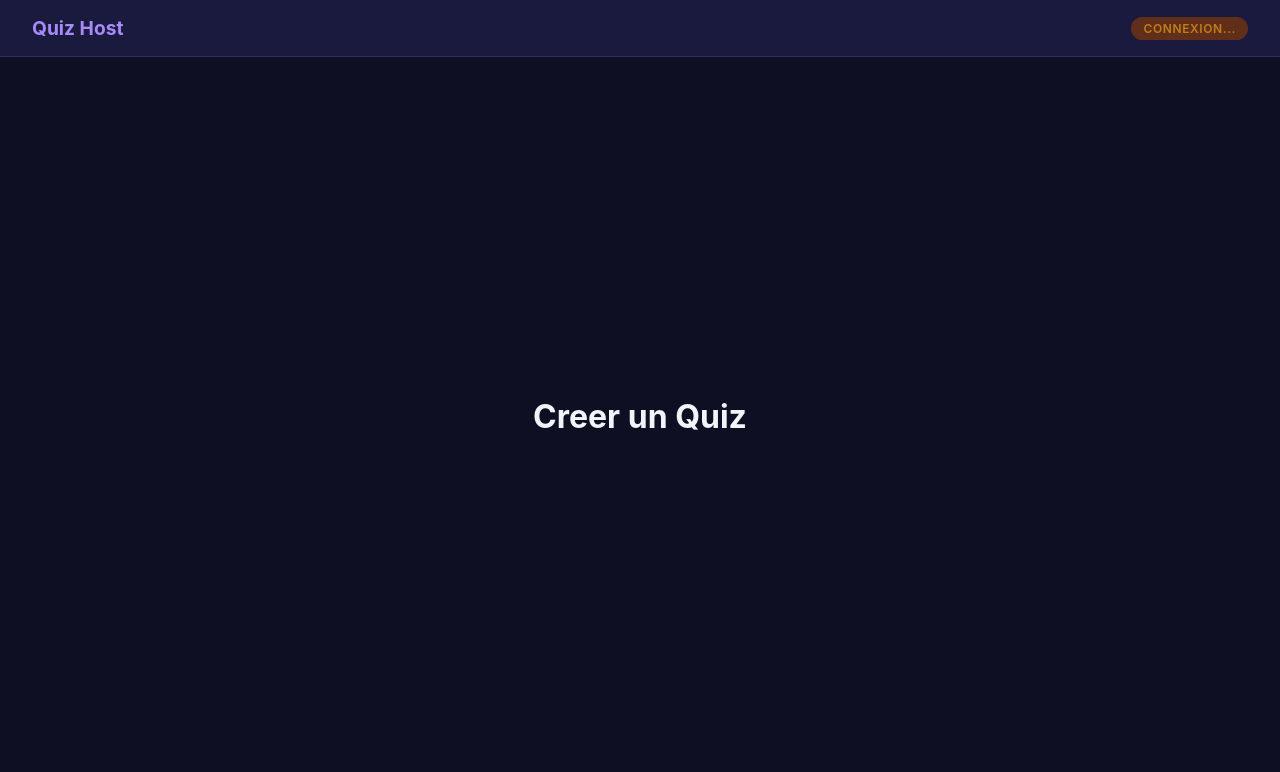
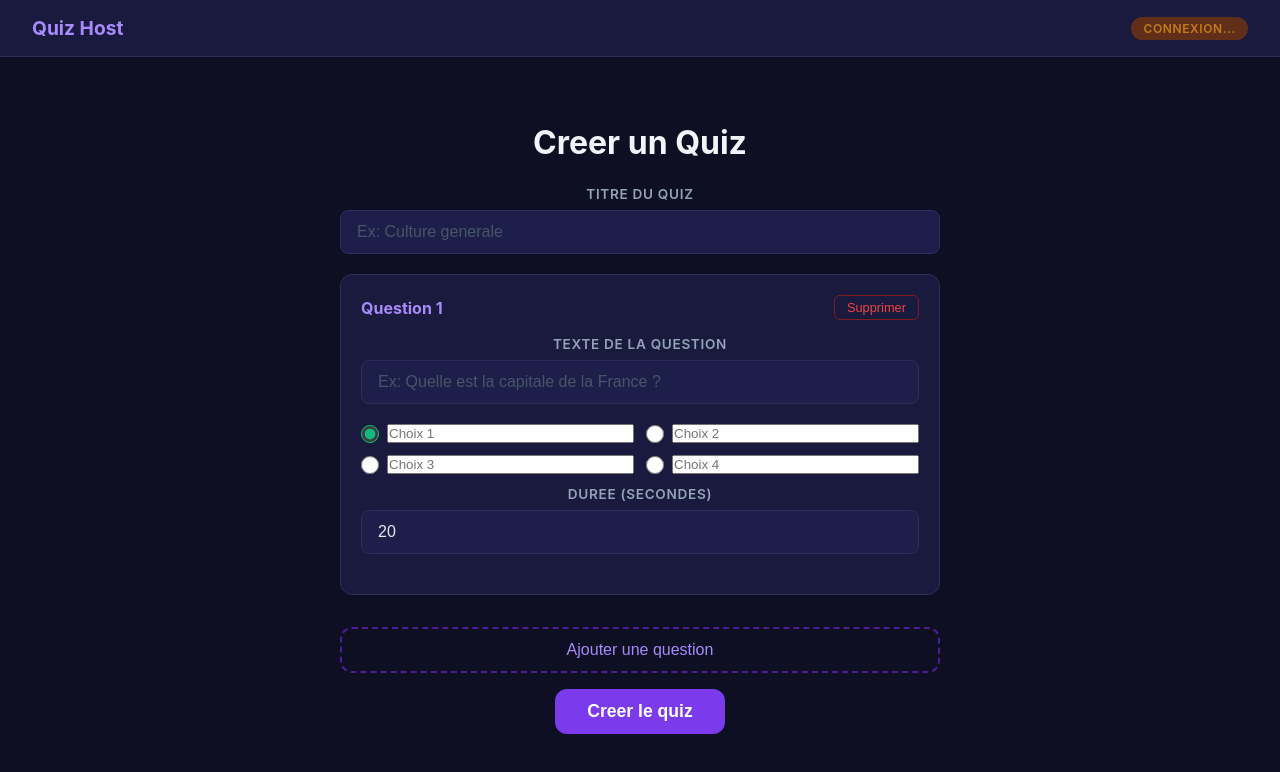
Before and after one commit to Ambiya12/Quiz-App, a React (Vite) app in the folder host-app/: page / in a window 1280 px wide. Shown: the top 772 px of the page. Built offline with nearby package versions, Linux system fonts and the light colour scheme; no server answers.

Commit message:
✨ feat(host) : App + composants UI (#2)
Feature added :

- Implémente App.tsx (gestion des phases et des messages WebSocket).
- Ajoute CreateQuiz, Lobby, QuestionView, Results, Leaderboard.

```diff
--- a/host-app/src/App.tsx
+++ b/host-app/src/App.tsx
@@ -34,55 +34,61 @@ function App() {
   useEffect(() => {
     if (!lastMessage) return
 
-    // TODO: Traiter chaque type de message du serveur
-    // Utiliser un switch sur lastMessage.type
+    const message: ServerMessage = lastMessage
 
-    switch (lastMessage.type) {
+    switch (message.type) {
       case 'sync': {
-        // TODO: Quand le serveur envoie un sync (apres host:create),
-        // extraire le quizCode de lastMessage.data et mettre a jour l'etat
-        // Changer la phase vers lastMessage.phase
+        const syncData = message.data as { quizCode?: string } | null
+        if (syncData?.quizCode) {
+          setQuizCode(syncData.quizCode)
+        }
+        setPhase(message.phase)
         break
       }
 
       case 'joined': {
-        // TODO: Mettre a jour la liste des joueurs avec lastMessage.players
+        setPlayers(message.players)
         break
       }
 
       case 'question': {
-        // TODO: Mettre a jour currentQuestion, questionIndex, questionTotal
-        // TODO: Initialiser remaining avec la duree du timer de la question
-        // TODO: Reinitialiser answerCount a 0
-        // TODO: Changer la phase en 'question'
+        setCurrentQuestion(message.question)
+        setQuestionIndex(message.index)
+        setQuestionTotal(message.total)
+        setRemaining(message.question.timerSec)
+        setAnswerCount(0)
+        setPhase('question')
         break
       }
 
       case 'tick': {
-        // TODO: Mettre a jour remaining avec lastMessage.remaining
+        setRemaining(message.remaining)
         break
       }
 
       case 'results': {
-        // TODO: Mettre a jour correctIndex, distribution
-        // TODO: Calculer answerCount (somme de distribution)
-        // TODO: Changer la phase en 'results'
+        setCorrectIndex(message.correctIndex)
+        setDistribution(message.distribution)
+        const totalAnswers = message.distribution.reduce((sum, count) => sum + count, 0)
+        setAnswerCount(totalAnswers)
+        setPhase('results')
         break
       }
 
       case 'leaderboard': {
-        // TODO: Mettre a jour rankings avec lastMessage.rankings
-        // TODO: Changer la phase en 'leaderboard'
+        setRankings(message.rankings)
+        setPhase('leaderboard')
         break
       }
 
       case 'ended': {
-        // TODO: Changer la phase en 'ended'
+        setPhase('ended')
         break
       }
 
       case 'error': {
-        // TODO: Afficher l'erreur (console.error ou alert)
+        console.error('[Host] Erreur serveur:', message.message)
+        alert(message.message)
         break
       }
     }
@@ -92,17 +98,17 @@ function App() {
 
   /** Appele quand le host soumet le formulaire de creation */
   const handleCreateQuiz = (title: string, questions: QuizQuestion[]) => {
-    // TODO: Envoyer un message 'host:create' au serveur avec sendMessage
+    sendMessage({ type: 'host:create', title, questions })
   }
 
   /** Appele quand le host clique sur "Demarrer" dans le lobby */
   const handleStart = () => {
-    // TODO: Envoyer un message 'host:start' au serveur
+    sendMessage({ type: 'host:start' })
   }
 
   /** Appele quand le host clique sur "Question suivante" */
   const handleNext = () => {
-    // TODO: Envoyer un message 'host:next' au serveur
+    sendMessage({ type: 'host:next' })
   }
 
   // --- Rendu par phase ---
--- a/host-app/src/components/CreateQuiz.tsx
+++ b/host-app/src/components/CreateQuiz.tsx
@@ -33,25 +33,164 @@ interface CreateQuizProps {
  * .btn-add-question, .btn-remove, .btn-primary
  */
 function CreateQuiz({ onSubmit }: CreateQuizProps) {
-  // TODO: State pour le titre
-  // TODO: State pour la liste des questions
+  const createEmptyQuestion = (): QuizQuestion => ({
+    id: crypto.randomUUID(),
+    text: '',
+    choices: ['', '', '', ''],
+    correctIndex: 0,
+    timerSec: 20,
+  })
+
+  const [title, setTitle] = useState('')
+  const [questions, setQuestions] = useState<QuizQuestion[]>([createEmptyQuestion()])
+
+  const updateQuestion = (questionId: string, updater: (question: QuizQuestion) => QuizQuestion) => {
+    setQuestions((prev) => prev.map((question) => (question.id === questionId ? updater(question) : question)))
+  }
+
+  const addQuestion = () => {
+    setQuestions((prev) => [...prev, createEmptyQuestion()])
+  }
+
+  const removeQuestion = (questionId: string) => {
+    setQuestions((prev) => prev.filter((question) => question.id !== questionId))
+  }
 
   const handleSubmit = (e: React.FormEvent) => {
     e.preventDefault()
-    // TODO: Valider que le titre n'est pas vide
-    // TODO: Valider qu'il y a au moins 1 question
-    // TODO: Valider que chaque question a un texte et 4 choix non-vides
-    // TODO: Appeler onSubmit(title, questions)
+
+    const normalizedTitle = title.trim()
+    if (!normalizedTitle) {
+      alert('Le titre du quiz est requis.')
+      return
+    }
+
+    if (questions.length === 0) {
+      alert('Ajoutez au moins une question.')
+      return
+    }
+
+    const normalizedQuestions = questions.map((question) => ({
+      ...question,
+      text: question.text.trim(),
+      choices: question.choices.map((choice) => choice.trim()),
+    }))
+
+    const hasInvalidQuestion = normalizedQuestions.some(
+      (question) => !question.text || question.choices.length !== 4 || question.choices.some((choice) => !choice)
+    )
+
+    if (hasInvalidQuestion) {
+      alert('Chaque question doit avoir un texte et 4 choix non vides.')
+      return
+    }
+
+    onSubmit(normalizedTitle, normalizedQuestions)
   }
 
   return (
     <div className="phase-container">
       <h1>Creer un Quiz</h1>
       <form className="create-form" onSubmit={handleSubmit}>
-        {/* TODO: Champ titre */}
-        {/* TODO: Liste des questions avec .question-card */}
-        {/* TODO: Bouton ajouter une question */}
-        {/* TODO: Bouton soumettre */}
+        <div className="form-group">
+          <label htmlFor="quiz-title">Titre du quiz</label>
+          <input
+            id="quiz-title"
+            type="text"
+            value={title}
+            onChange={(event) => setTitle(event.target.value)}
+            placeholder="Ex: Culture generale"
+          />
+        </div>
+
+        {questions.map((question, index) => (
+          <div key={question.id} className="question-card">
+            <div className="question-card-header">
+              <h3>Question {index + 1}</h3>
+              <button
+                type="button"
+                className="btn-remove"
+                onClick={() => removeQuestion(question.id)}
+                disabled={questions.length === 1}
+              >
+                Supprimer
+              </button>
+            </div>
+
+            <div className="form-group">
+              <label htmlFor={`question-text-${question.id}`}>Texte de la question</label>
+              <input
+                id={`question-text-${question.id}`}
+                type="text"
+                value={question.text}
+                onChange={(event) =>
+                  updateQuestion(question.id, (currentQuestion) => ({
+                    ...currentQuestion,
+                    text: event.target.value,
+                  }))
+                }
+                placeholder="Ex: Quelle est la capitale de la France ?"
+              />
+            </div>
+
+            <div className="choices-inputs">
+              {question.choices.map((choice, choiceIndex) => (
+                <div key={`${question.id}-${choiceIndex}`} className="choice-input-group">
+                  <input
+                    type="radio"
+                    name={`correct-${question.id}`}
+                    checked={question.correctIndex === choiceIndex}
+                    onChange={() =>
+                      updateQuestion(question.id, (currentQuestion) => ({
+                        ...currentQuestion,
+                        correctIndex: choiceIndex,
+                      }))
+                    }
+                    aria-label={`Bonne reponse choix ${choiceIndex + 1}`}
+                  />
+                  <input
+                    type="text"
+                    value={choice}
+                    onChange={(event) =>
+                      updateQuestion(question.id, (currentQuestion) => ({
+                        ...currentQuestion,
+                        choices: currentQuestion.choices.map((currentChoice, currentChoiceIndex) =>
+                          currentChoiceIndex === choiceIndex ? event.target.value : currentChoice
+                        ),
+                      }))
+                    }
+                    placeholder={`Choix ${choiceIndex + 1}`}
+                  />
+                </div>
+              ))}
+            </div>
+
+            <div className="form-group">
+              <label htmlFor={`timer-${question.id}`}>Duree (secondes)</label>
+              <input
+                id={`timer-${question.id}`}
+                type="number"
+                min={5}
+                max={120}
+                value={question.timerSec}
+                onChange={(event) =>
+                  updateQuestion(question.id, (currentQuestion) => ({
+                    ...currentQuestion,
+                    timerSec: Number(event.target.value) || 0,
+                  }))
+                }
+              />
+            </div>
+          </div>
+        ))}
+
+        <button type="button" className="btn-add-question" onClick={addQuestion}>
+          Ajouter une question
+        </button>
+
+        <button type="submit" className="btn-primary">
+          Creer le quiz
+        </button>
       </form>
     </div>
   )
--- a/host-app/src/components/Leaderboard.tsx
+++ b/host-app/src/components/Leaderboard.tsx
@@ -25,10 +25,15 @@ interface LeaderboardProps {
 function Leaderboard({ rankings }: LeaderboardProps) {
   return (
     <div className="phase-container">
-      {/* TODO: Titre "Classement" avec .leaderboard-title */}
+      <h1 className="leaderboard-title">Classement</h1>
       <div className="leaderboard">
-        {/* TODO: Pour chaque joueur dans rankings, afficher un .leaderboard-item */}
-        {/* TODO: Afficher rang, nom et score */}
+        {rankings.map((player, index) => (
+          <div key={player.name} className="leaderboard-item">
+            <span className="leaderboard-rank">{index + 1}</span>
+            <span className="leaderboard-name">{player.name}</span>
+            <span className="leaderboard-score">{player.score}</span>
+          </div>
+        ))}
       </div>
     </div>
   )
--- a/host-app/src/components/Lobby.tsx
+++ b/host-app/src/components/Lobby.tsx
@@ -28,11 +28,22 @@ interface LobbyProps {
 function Lobby({ quizCode, players, onStart }: LobbyProps) {
   return (
     <div className="phase-container">
-      {/* TODO: Label "Code du quiz" avec classe .quiz-code-label */}
-      {/* TODO: Afficher quizCode avec classe .quiz-code */}
-      {/* TODO: Afficher le nombre de joueurs */}
-      {/* TODO: Liste des joueurs avec .player-list et .player-chip */}
-      {/* TODO: Bouton Demarrer avec classe .btn-start, desactive si 0 joueurs */}
+      <p className="quiz-code-label">Code du quiz</p>
+      <div className="quiz-code">{quizCode}</div>
+
+      <p className="player-count">{players.length} joueur{players.length > 1 ? 's' : ''} connecte{players.length > 1 ? 's' : ''}</p>
+
+      <div className="player-list">
+        {players.map((player) => (
+          <span key={player} className="player-chip">
+            {player}
+          </span>
+        ))}
+      </div>
+
+      <button className="btn-start" onClick={onStart} disabled={players.length === 0}>
+        Demarrer le quiz
+      </button>
     </div>
   )
 }
```
Also changed, not shown: host-app/src/components/QuestionView.tsx (+24 -5 lines), host-app/src/components/Results.tsx (+30 -5 lines), 1 other file (tests, documents, lock files or other folders).
